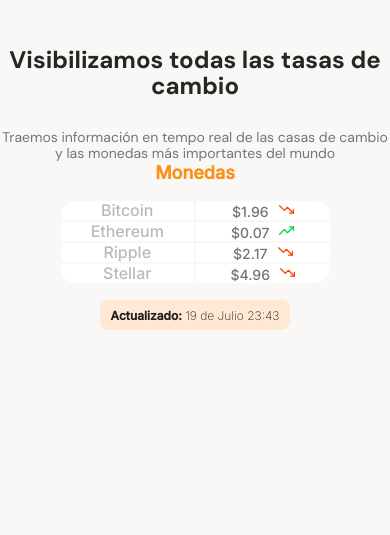
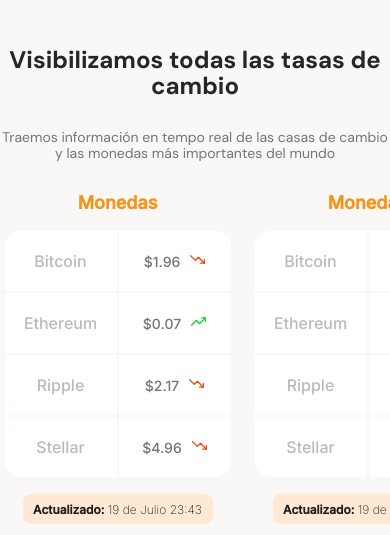
Before and after one commit to nabilAparicio/Batatabit, a plain HTML site: page index.html in a window 390 px wide. Shown: the part 617-1152 px from the top of the page. Drawn offline with Linux system fonts and the light colour scheme.

Commit message:
finish the media queries

```diff
--- a/index.html
+++ b/index.html
@@ -9,6 +9,7 @@
     <link rel="preconnect" href="https://fonts.gstatic.com" crossorigin>
     <link href="https://fonts.googleapis.com/css2?family=DM+Sans:ital,wght@0,400;0,700;1,500&family=Inter:wght@200;500&display=swap" rel="stylesheet">
     <link rel="stylesheet" href="./style.css">
+    <link rel="stylesheet" href="./stylescss/tablet.css" media="(min-width:930px)">
 </head>
 <body>
     <header>
@@ -26,6 +27,33 @@
             <h2>Visibilizamos todas las tasas de cambio</h2>
             <p>Traemos información en tempo real de las casas de cambio y las monedas más importantes del mundo</p>
             <section class="main-tables-container">
+                <div class="main-currency-table">
+                    <p class="currency-table--tittle">Monedas</p>
+                    <div class="currency-table-container">
+                        <table>
+                                <td class="table__top-left">Bitcoin</td>
+                                <td class="table__top-right table__right">$1.96<span class="down"></td>
+                            </tr>
+                            <tr>
+                                <td>Ethereum</td>
+                                <td class="table__right">$0.07<span class="up"></span></td>
+                            </tr>
+                            <tr>
+                                <td>Ripple</td>
+                                <td class="table__right">$2.17<span class="down"></span></td>
+                            </tr>
+                            <tr>
+                                <td class="table__bottom-left">Stellar</td>
+                                <td class="table__bottom-right table__right">$4.96<span class="down"></span></td>
+                            </tr>
+                        </table>
+                    </div>
+                    <div class="currency-table-date">
+                        <p>
+                            <b>Actualizado:</b> 19 de Julio 23:43
+                        </p>
+                    </div>
+                </div>
                 <div class="main-currency-table">
                     <p class="currency-table--tittle">Monedas</p>
                     <div class="currency-table-container">
--- a/style.css
+++ b/style.css
@@ -134,7 +134,7 @@
 }
 .main-exchange-container p {
   width: 100%;
-  margin-bottom: 30px;
+  margin-bottom: 40px;
   font-size: 1.4rem;
   font-weight: 500;
   line-height: 1.6rem;
@@ -142,6 +142,7 @@
   margin: 0 auto;
 }
 .main-currency-table {
+  scroll-snap-align: center;
   width: 70%;
   min-width: 235px;
   max-width: 500px;
@@ -156,7 +157,16 @@
   line-height: 2.3rem;
   color: var(--bitcoin-orange);
 }
-.currency-table--container {
+.main-tables-container {
+  margin-top: 30px;
+  display: flex;
+  gap: 15px;
+  height: auto;
+  overflow-x: scroll;
+  overscroll-behavior-x: contain;
+  scroll-snap-type: x proximity;
+}
+.currency-table-container {
   width: 90%;
   min-width: 230px;
   max-width: 300px;
--- /dev/null
+++ b/stylescss/tablet.css
@@ -0,0 +1,7 @@
+.main-product-detail {
+  display: flex;
+  flex-wrap: wrap;
+  width: auto;
+  margin: 0 auto;
+  justify-content: center;
+}
```
